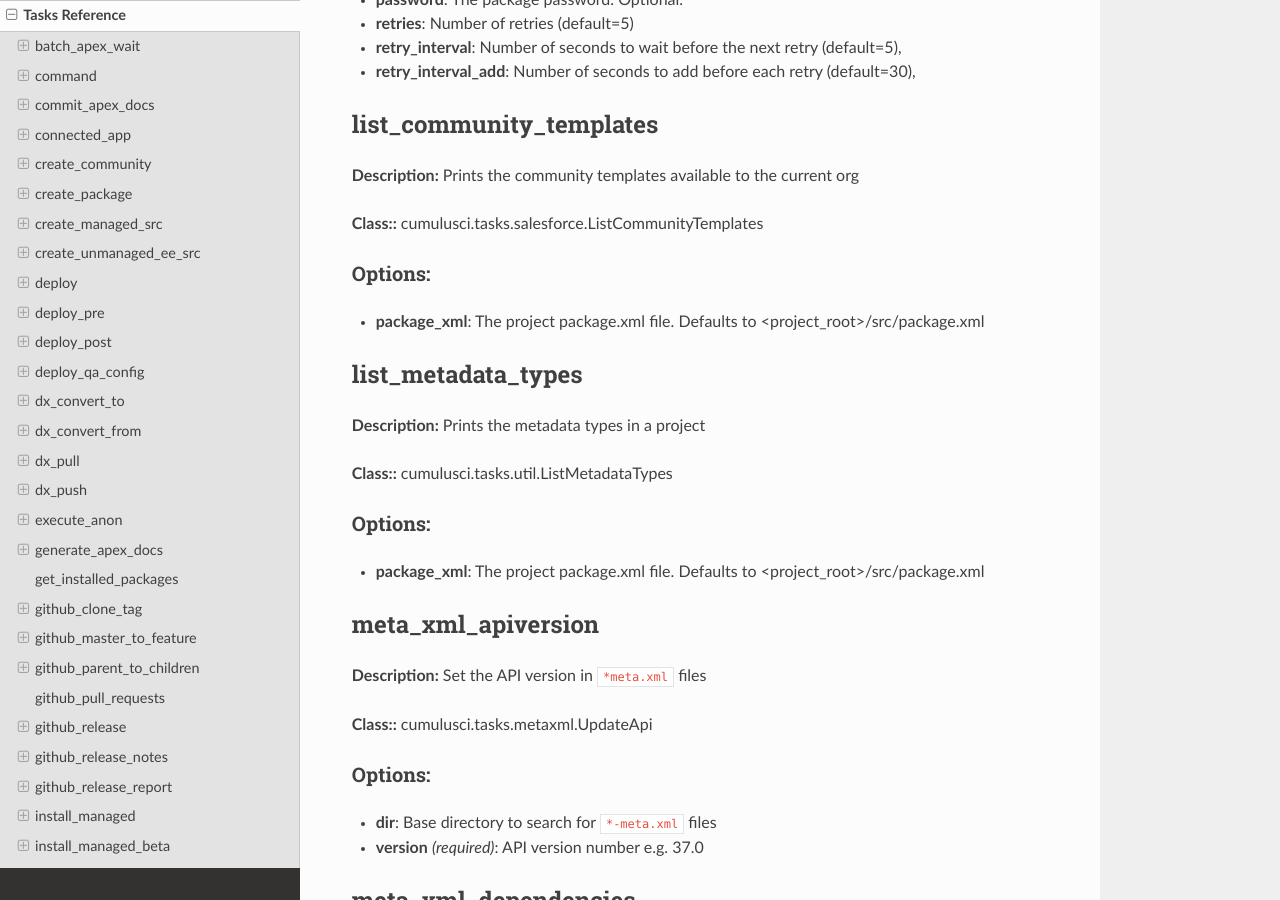
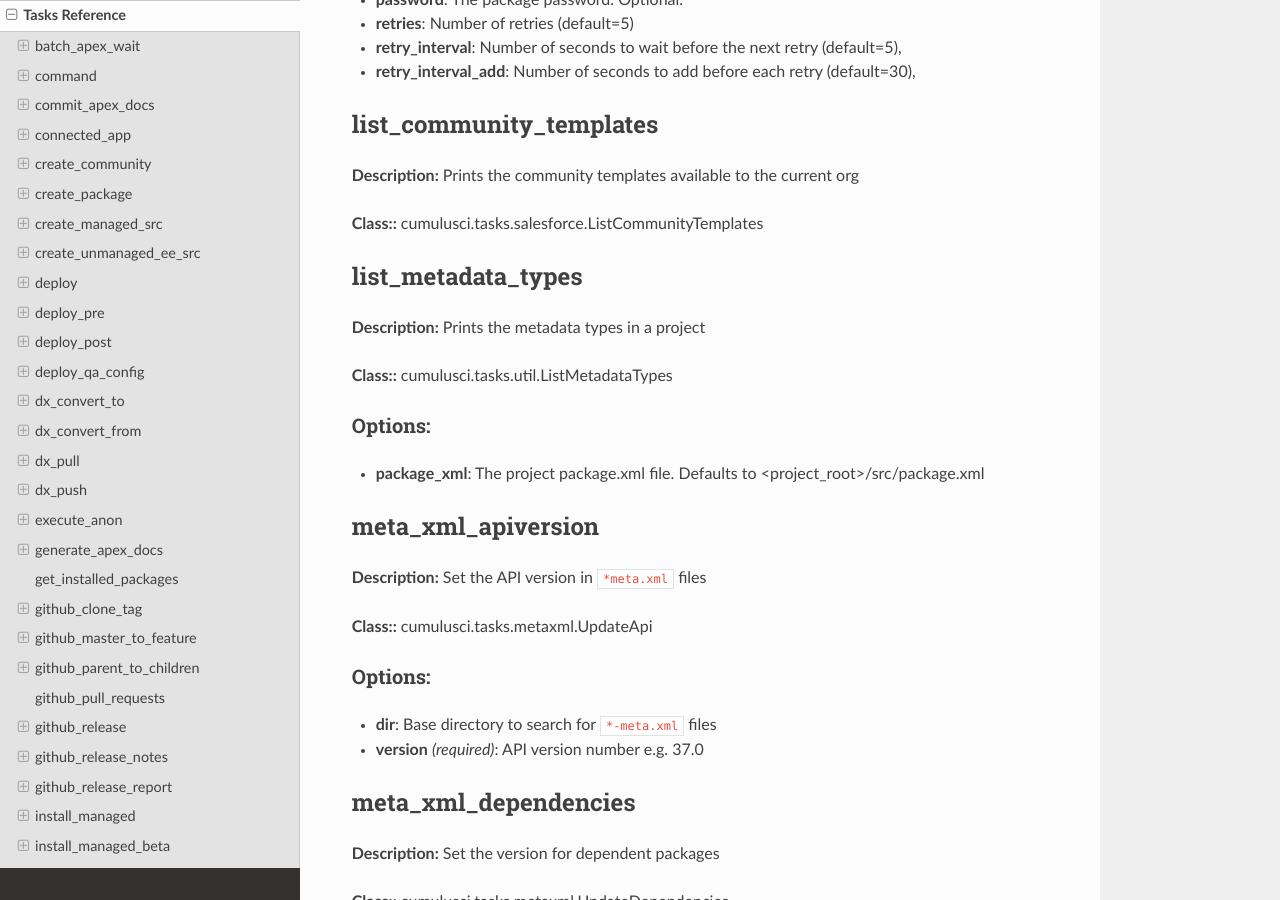
Before and after one commit to SFDO-Tooling/CumulusCI, a Sphinx documentation site: the page built from docs/tasks.rst, in a window 1280 px wide and 900 px high, scrolled down 11152 px. Built offline with Sphinx 7.4.7 and the Read the Docs theme 2.0.0, drawn with Linux system fonts in a browser that asks for light colours.

Commit message:
Removed options for list community templates

```diff
--- a/docs/tasks.rst
+++ b/docs/tasks.rst
@@ -437,11 +437,6 @@ list_community_templates
 **Description:** Prints the community templates available to the current org
 
 **Class::** cumulusci.tasks.salesforce.ListCommunityTemplates
-
-Options:
-------------------------------------------
-
-* **package_xml**: The project package.xml file. Defaults to <project_root>/src/package.xml
 
 list_metadata_types
 ==========================================
```
